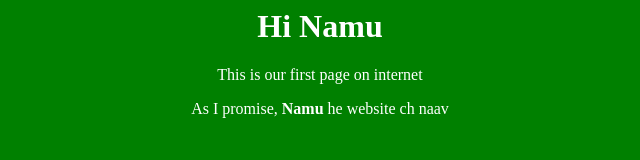
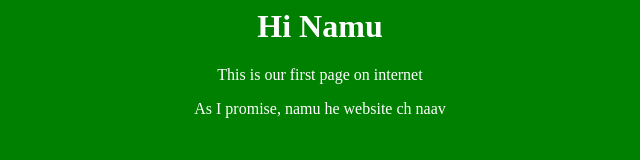
Before and after one commit to AkshayWayangankar/Nisarga, a plain HTML site: page index.html in a window 1280 px wide. Shown: the full height of the page, 320-960 px from the left. Drawn offline with Linux system fonts and the light colour scheme.

Commit message:
Update index.html

```diff
--- a/index.html
+++ b/index.html
@@ -12,6 +12,6 @@
 <body>
   <h1>Hi Namu</h1>
   <p>This is our first page on internet<p>
-  <p>As I promise, <b>Namu</b> he website ch naav</p>
+  <p>As I promise, namu he website ch naav</p>
 </body>
 </html>
```
